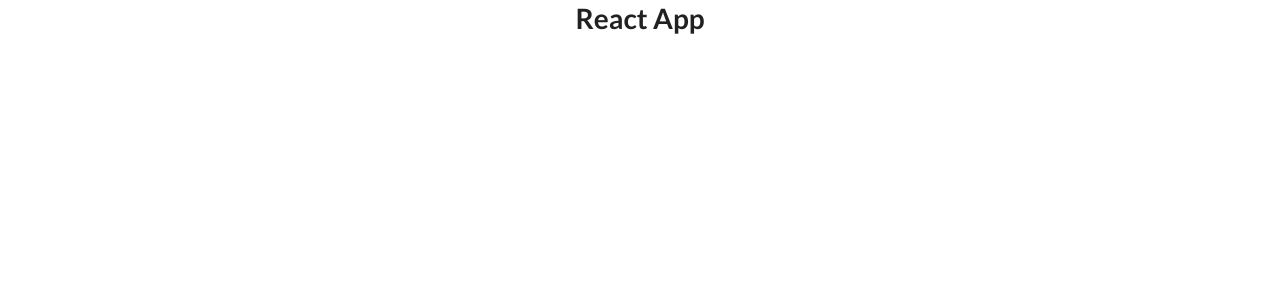
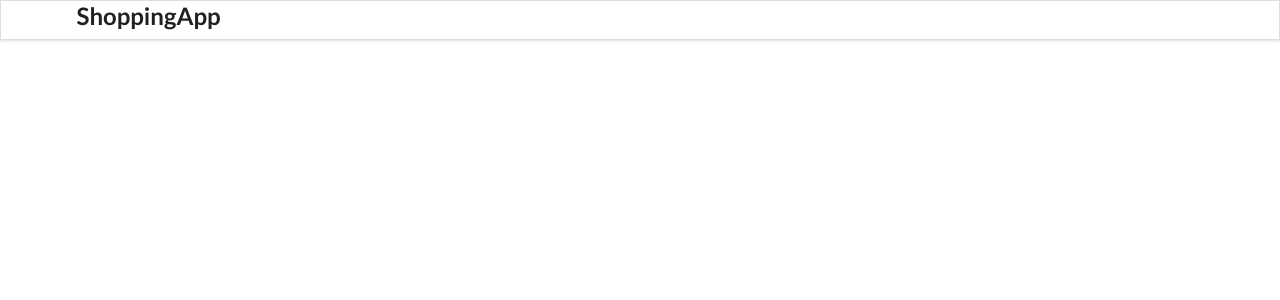
Before and after one commit to daudhiyaa/redux-catalogue-app, a React (Create React App) app: page / in a window 1280 px wide. Shown: the top 300 px of the page. Built offline with nearby package versions, Linux system fonts and the light colour scheme.

Commit message:
feat: add Route

```diff
--- a/src/App.js
+++ b/src/App.js
@@ -1,9 +1,22 @@
 import "./App.css";
+import React from "react";
+import { BrowserRouter as Router, Routes, Route } from "react-router-dom";
+
+import Header from "./containers/Header";
+import ProductListing from "./containers/ProductListing";
+import ProductDetail from "./containers/ProductDetail";
 
 function App() {
   return (
     <div className="App">
-      <h1>React App</h1>
+      <Router>
+        <Header />
+        <Routes>
+          <Route path="/" Component={ProductListing} />
+          <Route path="/product/:productId" Component={ProductDetail} />
+          <Route>404 Not Found!</Route>
+        </Routes>
+      </Router>
     </div>
   );
 }
```
